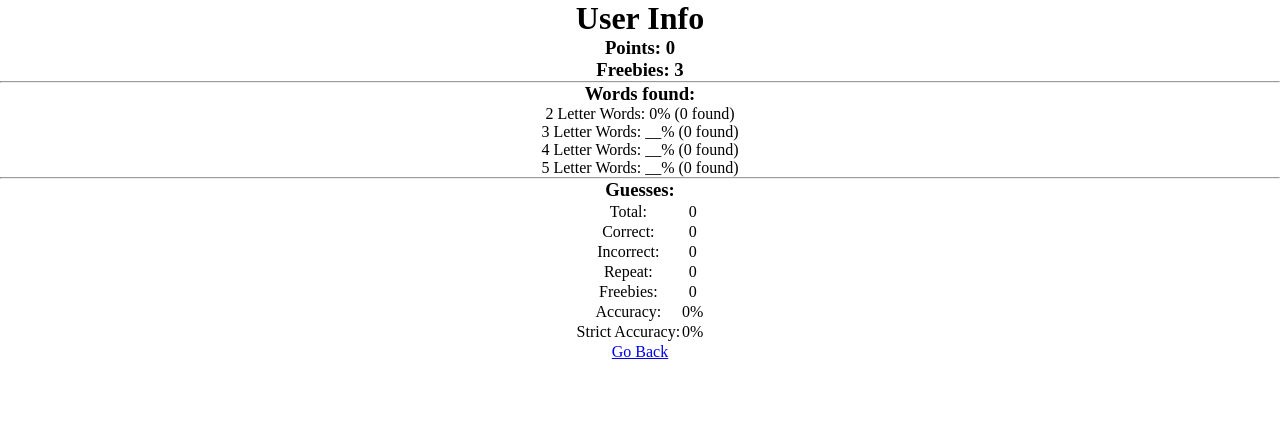
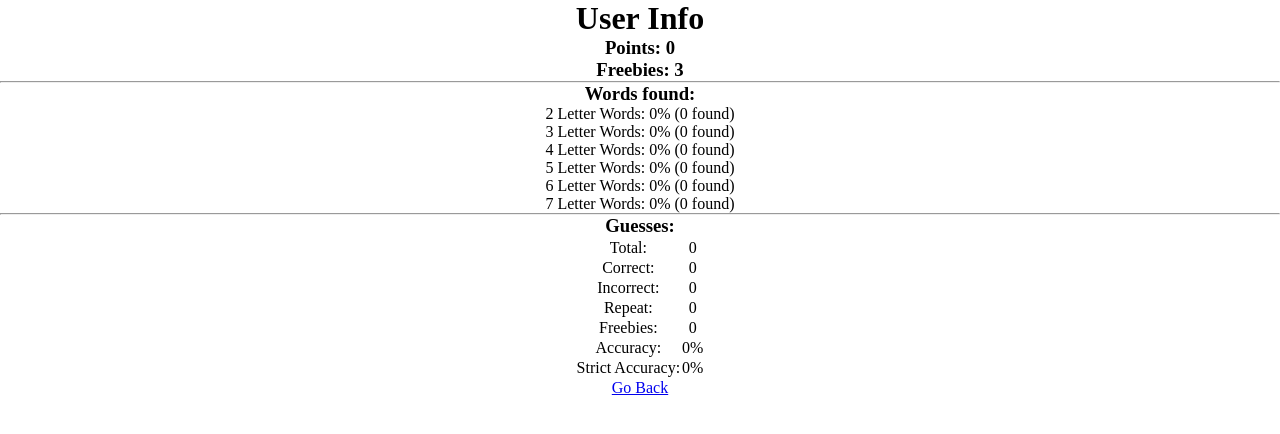
Before and after one commit to JordanKarp/Anagramer-JS, a React (Vite) app: page /user in a window 1280 px wide. Shown: the top 434 px of the page. Built offline with nearby package versions, Linux system fonts and the light colour scheme.

Commit message:
Update UserPage

```diff
--- a/src/App.css
+++ b/src/App.css
@@ -1,6 +1,7 @@
 * {
   margin: 0;
   padding: 0;
+  list-style-type: none;
   /* border: 1px solid red; */
 
 }
--- a/src/pages/UserPage.jsx
+++ b/src/pages/UserPage.jsx
@@ -3,6 +3,7 @@ import '../App.css'
 import GameContext from '../context/Context'
 import GuessStatsBoard from '../components/GuessStatsBoard'
 import data from "../../data/wordListDict-short.json"
+import formatNumber from '../utils/formatNumber'
 
 
 
@@ -33,15 +34,17 @@ function UserPage() {
     <>
       <h1>User Info</h1>
       <h2>{user.userName}</h2>
-      <h3>Points: {user.points}</h3>
+      <h3>Points: {formatNumber(user.points)}</h3>
       <h3>Freebies: {user.freebies}</h3>
       <hr/>
       <h3>Words found:</h3>
       <ul>
-        <li>2 Letter Words: {(vocabNumbers[2] / dictNumbers[2]) || 0}% ({vocabNumbers[2] || 0} found)</li>
-        <li>3 Letter Words: __% ({vocabNumbers[3] || 0} found)</li>
-        <li>4 Letter Words: __% ({vocabNumbers[4] || 0} found)</li>
-        <li>5 Letter Words: __% ({vocabNumbers[5] || 0} found)</li>
+        <li>2 Letter Words: {formatNumber(vocabNumbers[2] / dictNumbers[2]) || 0}% ({vocabNumbers[2] || 0} found)</li>
+        <li>3 Letter Words: {formatNumber(vocabNumbers[3] / dictNumbers[3]) || 0}% ({vocabNumbers[3] || 0} found)</li>
+        <li>4 Letter Words: {formatNumber(vocabNumbers[4] / dictNumbers[4]) || 0}% ({vocabNumbers[4] || 0} found)</li>
+        <li>5 Letter Words: {formatNumber(vocabNumbers[5] / dictNumbers[5]) || 0}% ({vocabNumbers[5] || 0} found)</li>
+        <li>6 Letter Words: {formatNumber(vocabNumbers[6] / dictNumbers[6]) || 0}% ({vocabNumbers[6] || 0} found)</li>
+        <li>7 Letter Words: {formatNumber(vocabNumbers[7] / dictNumbers[7]) || 0}% ({vocabNumbers[7] || 0} found)</li>
       </ul>
       <hr/>
       <GuessStatsBoard guessStats={user.guessStats} />
```
